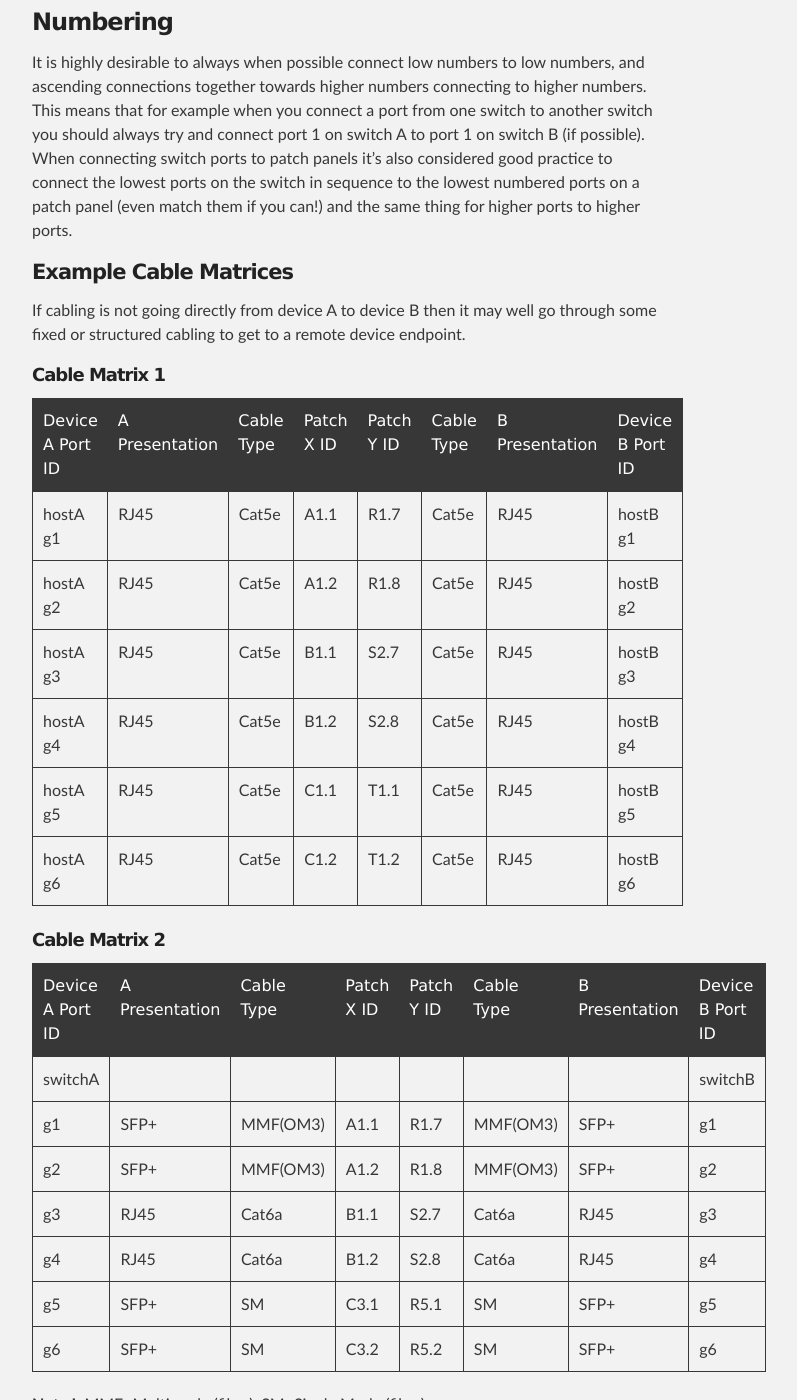
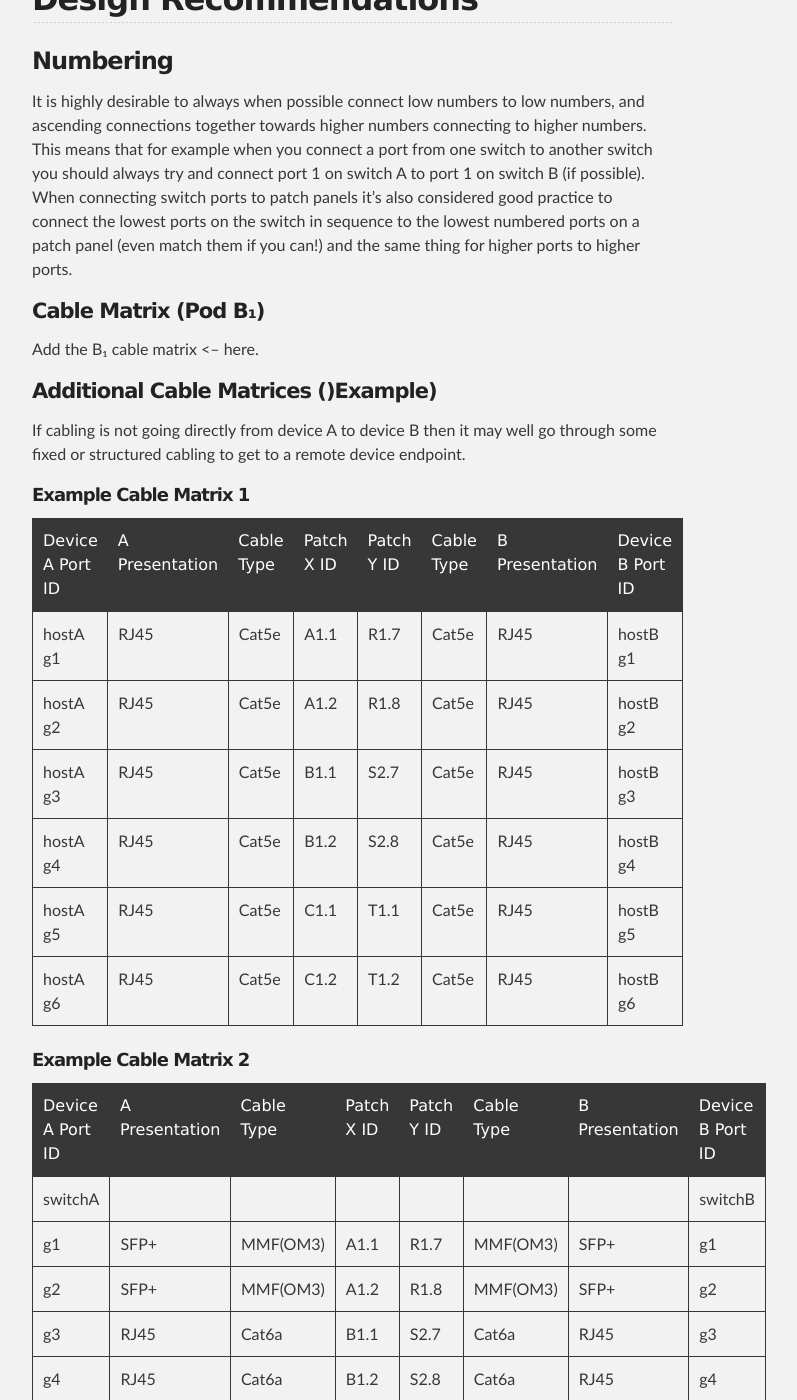
Before and after one commit to podomere/ond, a Jekyll site: the page built from ond-00001/ond-00001.md, in a window 1280 px wide and 1400 px high, scrolled down 4915 px. Shown: the whole window, without its empty margins (288-1085 px from the left). Built offline with Jekyll 4.4.1, drawn with Linux system fonts in a browser that asks for light colours; some of the changed text lies outside the part shown.

Commit message:
ond-00001 cable matix notes

```diff
--- a/ond-00001/ond-00001.md
+++ b/ond-00001/ond-00001.md
@@ -10,7 +10,9 @@ type: design
 ---
 
 
-# Small to Medium Network Pod
+# Small to Medium Access Pod
+
+This pod is both a wired and wireless network platform with dual ISP links and scales easily
 
 ## High Level Lean Requirements
 
@@ -80,11 +82,16 @@ When quickly trying to identifying the risk classification of an asset, computer
 
 It is highly desirable to always when possible connect low numbers to low numbers, and ascending connections together towards higher numbers connecting to higher numbers. This means that for example when you connect a port from one switch to another switch you should always try and connect port 1 on switch A to port 1 on switch B (if possible). When connecting switch ports to patch panels it's also considered good practice to connect the lowest ports on the switch in sequence to the lowest numbered ports on a patch panel (even match them if you can!) and the same thing for higher ports to higher ports.
 
-#### Example Cable Matrices
+#### Cable Matrix (Pod B₁)
+
+Add the B₁ cable matrix <-- here.
+
+
+#### Additional Cable Matrices ()Example)
 
 If cabling is not going directly from device A to device B then it may well go through some fixed or structured cabling to get to a remote device endpoint.
 
-##### Cable Matrix 1
+##### Example Cable Matrix 1
 
 | Device A Port ID | A Presentation | Cable Type | Patch X ID | Patch Y ID | Cable Type | B Presentation | Device B Port ID |
 | ------------- |-------------| -----| -----| --- | ---- | ---- | ----- |
@@ -95,7 +102,7 @@ If cabling is not going directly from device A to device B then it may well go t
 | hostA g5 | RJ45 | Cat5e | C1.1 | T1.1 | Cat5e | RJ45 | hostB g5 |
 | hostA g6 | RJ45 | Cat5e | C1.2 | T1.2 | Cat5e | RJ45 | hostB g6 |
 
-##### Cable Matrix 2
+##### Example Cable Matrix 2
 
 | Device A Port ID | A Presentation | Cable Type | Patch X ID | Patch Y ID | Cable Type | B Presentation | Device B Port ID |
 | ------------- |-------------| -----| -----| --- | ---- |---- | ----- |
```
Also changed, not shown: ond-00002/ond-00002.md (+1 -1 lines).
